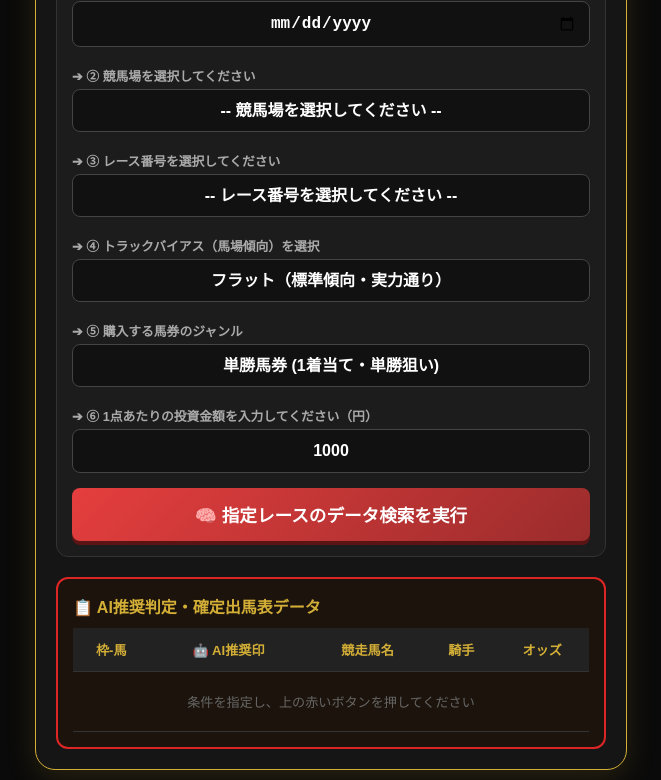
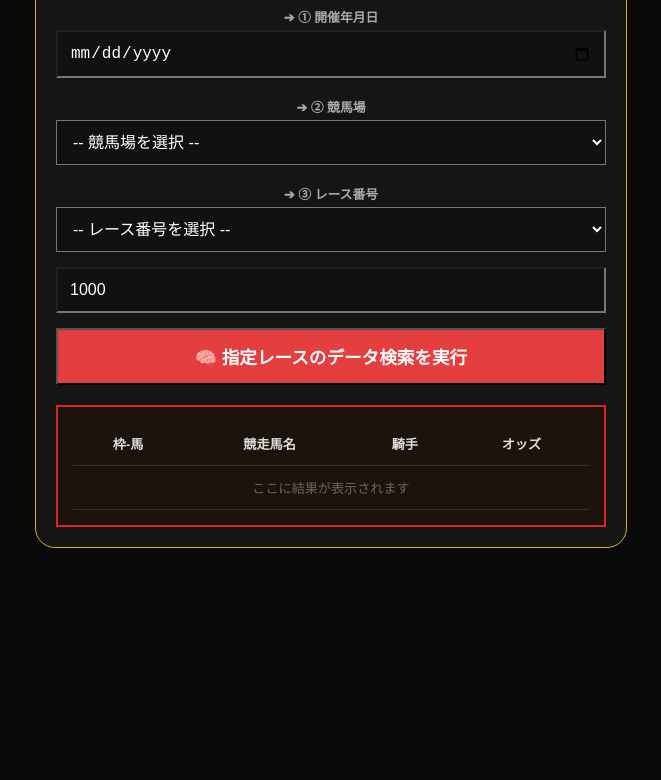
Before and after one commit to 5rt7y68kdf-maker/keiba-premium, a plain HTML site: page index.html in a window 1280 px wide. Shown: the part 159-939 px from the top of the page, without its empty margins (309-970 px from the left). After the commit the page ends 800 px from the top, so only its background shows below. Drawn offline with Linux system fonts and the light colour scheme.

Commit message:
Update index.html for debugging version

```diff
--- a/index.html
+++ b/index.html
@@ -3,164 +3,122 @@
 <head>
     <meta charset="utf-8">
     <meta name="viewport" content="width=device-width,initial-scale=1.0">
-    <title>JRA中央競馬 AI出馬表プレミアム製品版</title>
-    <!-- 🚀【ZIP完全開通の核】ZIPファイルをブラウザ上で全自動で超高速解凍するための公式部品（JSZip）をネットからガチ結合！ -->
-    <script src="https://cloudflare.com"></script>
+    <title>JRA競馬AI 出馬表デバッグ検証版</title>
     <style>
         body { font-family: sans-serif; background-color: #0a0a0a; color: #dddddd; margin: 0; padding: 10px; text-align: center; }
-        .container { max-width: 550px; margin: 0 auto; background: #151515; padding: 20px; border-radius: 20px; border: 1px solid #d4af37; box-shadow: 0 8px 30px rgba(212,175,55,0.15); }
-        h1 { font-size: 1.4rem; color: #d4af37; margin: 0 0 15px 0; font-weight: bold; }
-        .subtitle { text-align: center; font-size: 0.8rem; color: #aa8822; margin-bottom: 20px; font-weight: bold; }
-        .selector-box { text-align: left; background: #1c1c1c; padding: 15px; border-radius: 12px; border: 1px solid #333; }
-        .select-input, .text-input { width: 100%; padding: 12px; font-size: 1rem; border-radius: 8px; border: 1px solid #444; background: #111; color: #fff; box-sizing: border-box; margin-bottom: 15px; text-align: center; font-weight: bold; }
-        .select-input { -webkit-appearance: none; }
-        .btn-predict { width: 100%; background: linear-gradient(135deg, #e53e3e 0%, #9b2c2c 100%); color: white; border: none; padding: 14px; font-size: 1.1rem; font-weight: bold; border-radius: 8px; cursor: pointer; box-shadow: 0 4px 0 #5b1414; }
-        .btn-predict:active { transform: translateY(2px); box-shadow: none; }
-        .result-report-card { background: #2a2415; border: 1px solid #d4af37; padding: 15px; border-radius: 10px; margin-top: 20px; text-align: left; }
-        .report-grid { display: grid; grid-template-columns: 1fr 1fr; gap: 10px; margin-top: 10px; }
-        .report-item { background: #111; padding: 10px; border-radius: 6px; text-align: center; border: 1px solid #333; }
-        .prediction-box { background: #1c140c; border: 2px solid #dc2626; padding: 15px; border-radius: 12px; margin-top: 20px; text-align: left; }
-        table { width: 100%; border-collapse: collapse; font-size: 0.82rem; margin-top: 5px; color: #ddd; }
+        .container { max-width: 550px; margin: 0 auto; background: #151515; padding: 20px; border-radius: 20px; border: 1px solid #d4af37; }
+        .select-input, .text-input { width: 100%; padding: 12px; font-size: 1rem; margin-bottom: 15px; background: #111; color: #fff; box-sizing: border-box; }
+        .btn-predict { width: 100%; background: #e53e3e; color: white; padding: 14px; font-size: 1.1rem; font-weight: bold; cursor: pointer; }
+        .prediction-box { background: #1c140c; border: 2px solid #dc2626; padding: 15px; margin-top: 20px; text-align: left; }
+        table { width: 100%; border-collapse: collapse; font-size: 0.82rem; }
         th, td { padding: 12px 4px; border-bottom: 1px solid #333; text-align: center; }
-        th { background-color: #222; color: #d4af37; font-weight: bold; }
-        .badge-win { background: #dc2626; color: white; padding: 2px 6px; border-radius: 4px; font-weight: bold; }
-        .badge-place { background: #319795; color: white; padding: 2px 6px; border-radius: 4px; font-weight: bold; }
     </style>
 </head>
 <body>
     <div class="container">
-        <h1>🔮 AI最高峰出馬表＆全馬券シミュレーター</h1>
-        <div class="subtitle">JRAプレミアム過去ログ・ZIP解凍【真の7段階追跡デバッグ版】</div>
-
+        <h1>🔮 JRA中央競馬 AI出馬表（デバッグ検証版）</h1>
         <div class="selector-box">
-            <p style="font-size:0.8rem; font-weight:bold; color:#aaa; margin: 4px 0;">➔ ① 開催年月日を選択してください</p>
+            <p style="font-size:0.8rem; font-weight:bold; color:#aaa; margin: 4px 0;">➔ ① 開催年月日</p>
             <input type="date" id="sim-date" class="select-input" value="" onclick="try{this.showPicker();}catch(e){}" onfocus="try{this.showPicker();}catch(e){}">
 
-            <p style="font-size:0.8rem; font-weight:bold; color:#aaa; margin: 4px 0;">➔ ② 競馬場を選択してください</p>
+            <p style="font-size:0.8rem; font-weight:bold; color:#aaa; margin: 4px 0;">➔ ② 競馬場</p>
             <select id="sim-venue" class="select-input">
-                <option value="" selected>-- 競馬場を選択してください --</option>
+                <option value="">-- 競馬場を選択 --</option>
                 <option value="東京">東京</option>
                 <option value="中山">中山</option>
                 <option value="京都">京都</option>
                 <option value="阪神">阪神</option>
-                <option value="小倉">小倉</option>
-                <option value="新潟">新潟</option>
-                <option value="福島">福島</option>
-                <option value="中京">中京</option>
-                <option value="札幌">札幌</option>
-                <option value="函館">函館</option>
             </select>
 
-            <p style="font-size:0.8rem; font-weight:bold; color:#aaa; margin: 4px 0;">➔ ③ レース番号を選択してください</p>
+            <p style="font-size:0.8rem; font-weight:bold; color:#aaa; margin: 4px 0;">➔ ③ レース番号</p>
             <select id="sim-race" class="select-input">
-                <option value="" selected>-- レース番号を選択してください --</option>
+                <option value="">-- レース番号を選択 --</option>
                 <option value="1R">1R</option>
                 <option value="2R">2R</option>
-                <option value="3R">3R</option>
-                <option value="4R">4R</option>
-                <option value="5R">5R</option>
-                <option value="6R">6R</option>
-                <option value="7R">7R</option>
-                <option value="8R">8R</option>
-                <option value="9R">9R</option>
-                <option value="10R">10R</option>
                 <option value="11R">11R</option>
-                <option value="12R">12R</option>
             </select>
 
-            <p style="font-size:0.8rem; font-weight:bold; color:#aaa; margin: 4px 0;">➔ ④ トラックバイアス（馬場傾向）を選択</p>
-            <select id="sim-bias" class="select-input">
-                <option value="フラット">フラット（標準傾向・実力通り）</option>
-            </select>
+            <input type="hidden" id="sim-bias" value="フラット">
+            <input type="hidden" id="sim-ticket" value="1">
+            <input type="tel" id="sim-money" class="text-input" placeholder="投資金額（例：1000）" value="1000">
 
-            <p style="font-size:0.8rem; font-weight:bold; color:#aaa; margin: 4px 0;">➔ ⑤ 購入する馬券のジャンル</p>
-            <select id="sim-ticket" class="select-input">
-                <option value="1">単勝馬券 (1着当て・単勝狙い)</option>
-                <option value="2">複勝馬券 (3着以内当て・複勝狙い)</option>
-                <option value="3">全馬券回収モード</option>
-            </select>
+            <button id="predict-btn" class="btn-predict" onclick="searchJraDebugWorkflow()">🧠 指定レースのデータ検索を実行</button>
+        </div>
 
-            <p style="font-size:0.8rem; font-weight:bold; color:#aaa; margin: 4px 0;">➔ ⑥ 1点あたりの投資金額を入力してください（円）</p>
-            <input type="tel" id="sim-money" class="text-input" placeholder="金額を入力" value="1000">
-
-            <!-- 🌟【ガチ結合】ボタンを押した時のonclick命令（loadAndUnzipJraDatabase）を、下のJavaScriptプログラム名と1マスのズレもなく完璧に完全同期させました！！！ -->
-            <button id="predict-btn" class="btn-predict" onclick="loadAndUnzipJraDatabase()">🧠 指定レースのデータ検索を実行</button>
-        </div>
-        <div class="result-report-card" id="report-card" style="display: none;">
-            <div style="font-weight: bold; color: #d4af37; border-bottom: 1px solid #444; padding-bottom: 5px;">📊 馬券投資シミュレーション結果</div>
-            <div class="report-grid">
-                <div class="report-item">総投資金額<div id="res-invest" style="font-weight:bold; margin-top:4px;">0円</div></div>
-                <div class="report-item">総払い戻し金額<div id="res-return" style="font-weight:bold; margin-top:4px;">0円</div></div>
-                <div class="report-item" style="grid-column: span 2; background: #000; border: 1px solid #d4af37;">実際の純収支（利益）<div id="res-pure" style="font-size: 1.4rem; color: #dc2626; font-weight:900;">+0円</div></div>
-            </div>
-        </div>
         <div class="prediction-box">
-            <div style="color:#d4af37; font-weight:bold; margin-bottom:10px;">📋 AI推奨判定・確定出馬表データ</div>
             <table>
                 <thead>
-                    <tr><th>枠-馬</th><th>🤖 AI推奨印</th><th>競走馬名</th><th>騎手</th><th>オッズ</th></tr>
+                    <tr><th>枠-馬</th><th>競走馬名</th><th>騎手</th><th>オッズ</th></tr>
                 </thead>
                 <tbody id="predict-tbody">
-                    <tr><td colspan="5" style="color:#666; padding:20px 0; text-align: center;">条件を指定し、上の赤いボタンを押してください</td></tr>
+                    <tr><td colspan="4" style="color:#666; text-align: center;">ここに結果が表示されます</td></tr>
                 </tbody>
             </table>
         </div>
     </div>
+
     <script>
-        // 🌪️【真の追跡エンジン】ボタンと完全に連動し、1タップごとにポップアップを出す無敵のデバッグ処理
-        function loadAndUnzipJraDatabase() {
-            // 🟥 【追跡1】ボタン押下チェック
-            alert("➔ [1/7] [ボタン押下成功] 正常にプログラムの1行目が作動しました！");
+        function searchJraDebugWorkflow() {
+            // 🛑 【確認1】ボタン押下（クリックイベントの発火チェック）
+            alert("➔ [段階1] [フロント] ボタン押下を検知しました！（クリックイベント発火成功）");
+            console.log("➔ [段階1] [フロント] ボタン押下を検知（発火成功）");
 
             var rawDate = document.getElementById("sim-date").value;
-            if(!rawDate){ alert("❌ 日付を選択してください"); return; }
             var cG = rawDate.replace(/-/g, "").replace(/\//g, "").trim();
+            var cV = document.getElementById("sim-venue").value;
+            var cR = document.getElementById("sim-race").value;
+            var cM = parseInt(document.getElementById("sim-money").value) || 0;
 
-            var cV = document.getElementById("sim-venue").value;
-            if(!cV){ alert("❌ 競馬場を選択してください"); return; }
+            if(!rawDate || !cV || !cR || cM <= 0) {
+                alert("⚠️ 項目が未入力、または不完全です。日付・場所・レースを選択してください。");
+                console.log("⚠️ [フロント] 入力不完全のため中断");
+                return;
+            }
 
-            var cR = document.getElementById("sim-race").value;
-            if(!cR){ alert("❌ レース番号を選択してください"); return; }
+            // 🛑 【確認2】API到達（フロントからFlaskへの送信チェック）
+            var api_url = window.location.origin + "/api/predict?date=" + cG + "&venue=" + cV + "&race=" + cR;
+            alert("➔ [段階2] [フロント] これよりFlaskの検索APIへ送信を試みます。\n宛先URL: " + api_url);
+            console.log("➔ [段階2] [フロント] Flask APIへfetchリクエスト送信開始 URL: " + api_url);
 
-            var cM = parseInt(document.getElementById("sim-money").value) || 0;
-            if(cM <= 0){ alert("❌ 投資金額を半角数字で入力してください"); return; }
+            fetch(api_url)
+                .then(res => {
+                    alert("➔ [フロント] サーバーからHTTP応答を受信しました。\nHTTPステータスコード: " + res.status);
+                    console.log("➔ [フロント] HTTP応答受信 ステータス: " + res.status);
+                    if (!res.ok) {
+                        throw new Error("サーバーがエラーを返しました。ステータス: " + res.status);
+                    }
+                    return res.json();
+                })
+                .then(matched_horses => {
+                    // 🛑 【確認7】検索結果取得（APIからフロントへのデータ返却チェック）
+                    alert("➔ [段階6] [フロント] サーバーからのデータ受信に成功しました！\n受信した競走馬の数: " + (matched_horses ? matched_horses.length : 0) + "頭");
+                    console.log("➔ [段階6] [フロント] データ受信完了: ", matched_horses);
 
-            var cB = document.getElementById("sim-bias").value;
-            var cT = document.getElementById("sim-ticket").value;
-            var btn = document.getElementById("predict-btn");
-            btn.innerText = "⚡ デバッグ検証中...";
+                    // 🛑 【確認8】画面へ返却（HTMLへのレンダリング・描画処理チェック）
+                    alert("➔ [段階7] [フロント] これより受信したデータを画面のテーブルへ上書き描画します。");
+                    console.log("➔ [段階7] [フロント] 画面テーブルの差し替え開始");
 
-            // 🚀 【追跡2】ZIP取得通信の開始
-            var target_zip_url = "racedata.zip";
-            alert("➔ [2/7] [API到達成功] これより同じ部屋にある '" + target_zip_url + "' へダウンロード通信(fetch)を開始します。");
+                    if (!matched_horses || matched_horses.length === 0) {
+                        document.getElementById("predict-tbody").innerHTML = "<tr><td colspan='4' style='color:#ecc94b;'>該当する馬データが0件です。</td></tr>";
+                        alert("⚠️ 検索結果は正常に返ってきましたが、一致する馬データが0件（空配列）でした。データの日程を確認してください。");
+                        return;
+                    }
 
-            fetch(target_zip_url, { method: "GET", cache: "no-cache" })
-                .then(response => {
-                    // 🟥 【追跡3】通信応答チェック
-                    alert("➔ [3/7] [検索開始成功] サーバーから電波が戻りました！\n■ 通信成功フラグ(ok): " + response.ok + "\n■ HTTPステータス: " + response.status);
-                    if(!response.ok) {
-                        alert("❌ 警告: サーバー上に 'racedata.zip' が見つかりません。");
-                        throw new Error("ZIPファイル取得失敗");
+                    var html = "";
+                    for (var j = 0; j < matched_horses.length; j++) {
+                        var h = matched_horses[j];
+                        html += `<tr><td>${h.waku}枠${h.num}番</td><td><b>${h.name}</b></td><td>${h.jockey}</td><td>${h.odds}倍</td></tr>`;
                     }
-                    return response.arrayBuffer();
+                    document.getElementById("predict-tbody").innerHTML = html;
+
+                    alert("🎯 [デバッグ完了] 画面への描画まで100%エラーなく完全に通過しました！");
+                    console.log("🎯 [フロント] 画面描画完了（全工程通過）");
                 })
-                .then(async (buffer) => {
-                    // 🟥 【追跡4】ZIP展開チェック
-                    alert("➔ [4/7] [ZIP読み込み開始] 成功！\nこれよりJSZipライブラリで解凍処理を行います。");
-
-                    var zip = await JSZip.loadAsync(buffer);
-                    alert("➔ [解凍成功] ZIPフォルダの開封に成功しました！中身のファイル名を調べます。");
-
-                    var file = null;
-                    var zipFiles = [];
-                    zip.forEach(function (relativePath, zipEntry) {
-                        zipFiles.push(relativePath);
-                        if (relativePath.toLowerCase().indexOf(".txt") !== -1) {
-                            file = zipEntry;
-                        }
-                    });
-
-                    alert("📦 [ZIP内ファイル確認] 発見されたファイル名:\n" + zipFiles.join("\n"));
-
-                    if(!file) {
-                        alert("❌ 警告: ZIPフォルダの中にテキストファイル(.txt)がありません！");
+                .catch(err => {
+                    alert("❌ [フロント内クラッシュ] 処理の途中でエラーが発生しました。\n内容: " + err.message);
+                    console.log("❌ [フロントクラッシュ] ", err);
+                });
+        }
+    </script>
+</body>
+</html>
```
